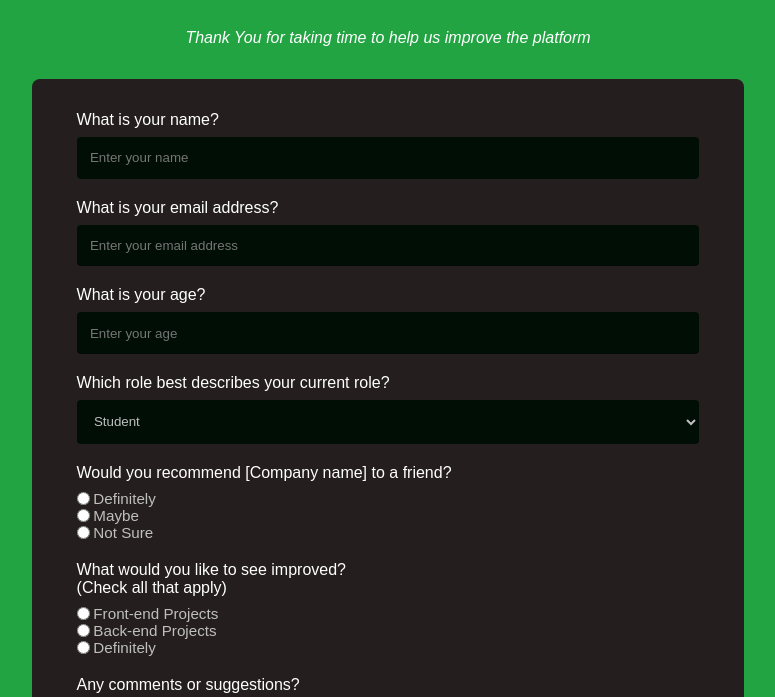
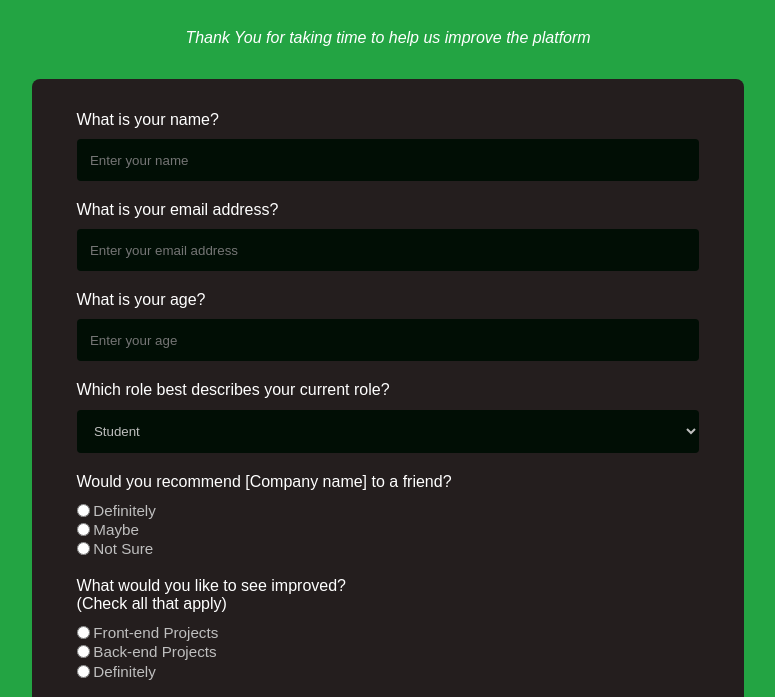
Before and after one commit to iamkcube/Skills-plus-plus-Zairza, a plain HTML site: page Task_1/index.html in a window 1280 px wide. Shown: the part 90-787 px from the top of the page, without its empty margins (252-1027 px from the left). Drawn offline with Linux system fonts and the light colour scheme.

Commit message:
gap in radio buttons

```diff
--- a/Task_1/style.css
+++ b/Task_1/style.css
@@ -59,6 +59,7 @@ body
 {
     display: flex;
     flex-direction: column;
+    gap: 0.15rem;
 }
 
 .form-ques
```
